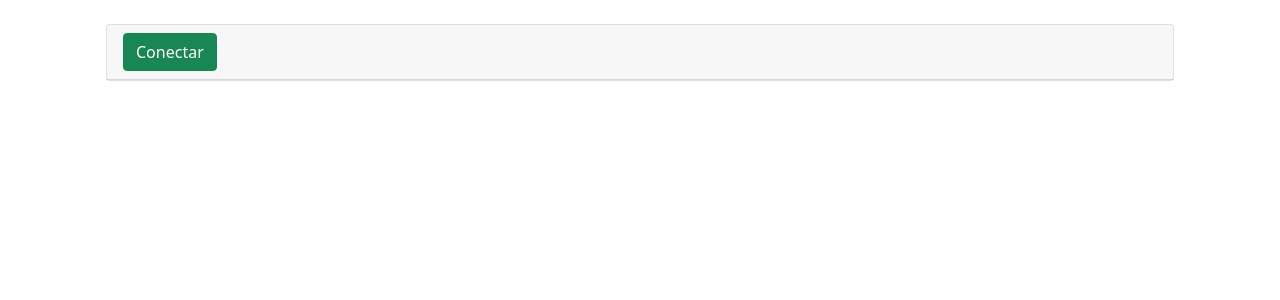
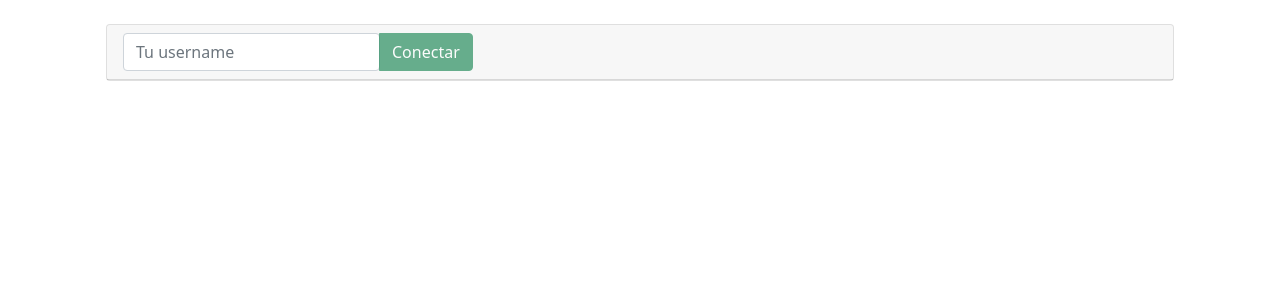
Before and after one commit to magadiflo/chat-app-angular, an Angular app: page /chat in a window 1280 px wide. Shown: the top 300 px of the page. Built offline with nearby package versions, Linux system fonts and the light colour scheme.

Commit message:
Notificar cuando un nuevo usuario se conecta al chat

```diff
--- a/src/app/chat/chat.component.html
+++ b/src/app/chat/chat.component.html
@@ -1,8 +1,9 @@
 <div class="card m-4">
     <div class="card-header">
         <div class="btn-toolbar" role="toolbar" aria-label="Toolbar with button groups">
-            <div class="btn-group me-2" role="group" aria-label="First group">
-                <button type="button" (click)="conectar()" *ngIf="!conectado" class="btn btn-success">Conectar</button>
+            <div *ngIf="!conectado" class="btn-group me-2" role="group" aria-label="First group">
+                <input type="text" [(ngModel)]="mensaje.username" class="form-control" placeholder="Tu username" name="username">
+                <button type="button" (click)="conectar()" [disabled]="!mensaje.username" class="btn btn-success">Conectar</button>
             </div>
             <div class="btn-group me-2" role="group" aria-label="Second group">
                 <button type="button" (click)="desconectar()" *ngIf="conectado" class="btn btn-danger">Cerrar chat</button>
@@ -12,7 +13,8 @@
     <div class="card-body" *ngIf="conectado">
         <ul class="list-group list-group-flush">
             <li *ngFor="let mensaje of mensajes" class="list-group-item text-muted border-bottom-0">
-                <b>{{ mensaje.fecha | date: 'shortTime'}}:</b> {{ mensaje.texto }}
+                <span *ngIf="mensaje.tipo == 'NUEVO_USUARIO'"><b>{{ mensaje.fecha | date: 'shortTime'}}</b>@ {{ mensaje.texto }} {{ mensaje.username }}</span>
+                <span *ngIf="mensaje.tipo == 'MENSAJE'"><b>{{ mensaje.fecha | date: 'shortTime'}}:</b> <i class="d-block">{{ mensaje.username }} dice:</i> {{ mensaje.texto }}</span>
             </li>
         </ul>
     </div>
--- a/src/app/chat/chat.component.ts
+++ b/src/app/chat/chat.component.ts
@@ -35,6 +35,12 @@ export class ChatComponent implements OnInit {
         this.mensajes.push(mensaje);
         console.log(mensaje);
       });
+
+      this.mensaje.tipo = 'NUEVO_USUARIO';
+      this.client.publish({
+        destination: '/app/mensaje',
+        body: JSON.stringify(this.mensaje),
+      });
     }
 
     this.client.onDisconnect = (frame: any) => {
@@ -53,6 +59,7 @@ export class ChatComponent implements OnInit {
   }
 
   enviarMensaje(): void {
+    this.mensaje.tipo = 'MENSAJE';
     this.client.publish({
       destination: '/app/mensaje',
       body: JSON.stringify(this.mensaje),
--- a/src/app/chat/models/mensaje.model.ts
+++ b/src/app/chat/models/mensaje.model.ts
@@ -1,4 +1,6 @@
 export class MensajeModel {
     texto: string = '';
     fecha?: Date;
+    username?: string;
+    tipo?: string;
 }
```
